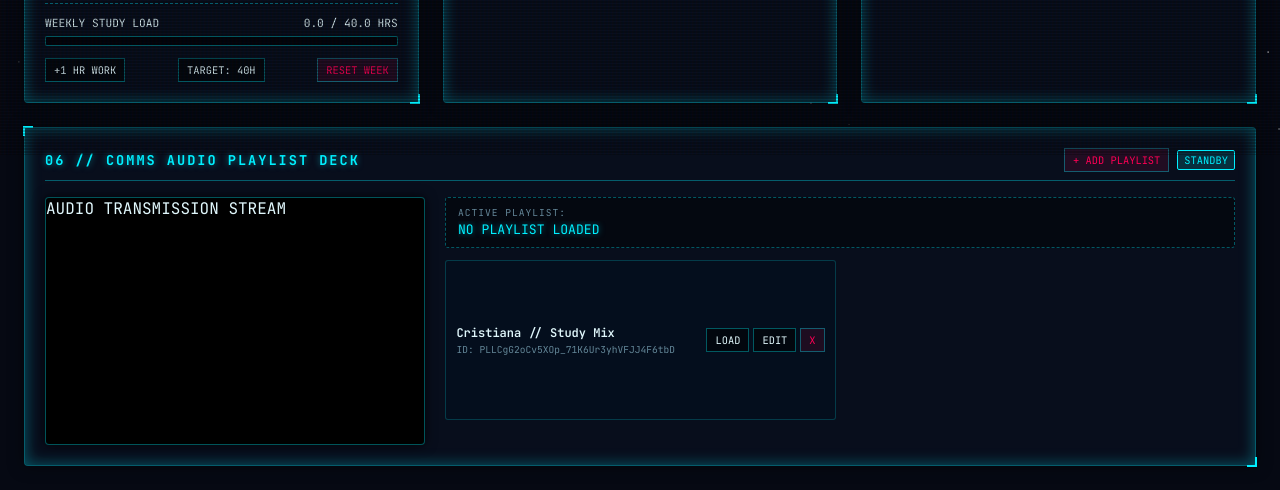
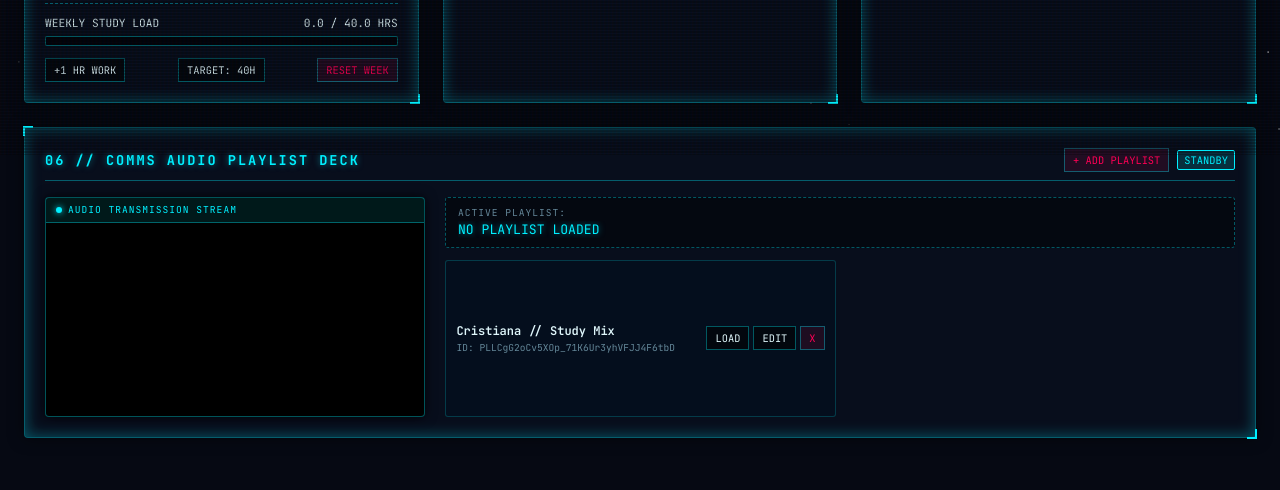
Before and after one commit to Benjudahthelion/PelicanOS, a plain HTML site: page index.html in a window 1280 px wide. Shown: the part 645-1135 px from the top of the page. After the commit the page ends 1107 px from the top, so only its background shows below. Drawn offline with Linux system fonts and the light colour scheme; no server answers.

```diff
--- a/style.css
+++ b/style.css
@@ -504,7 +504,7 @@ body {
   opacity: 0.4;
 }
 
-/* --- SIDE-BY-SIDE AUDIO PLAYLIST DECK --- */
+/* --- CYBER FRAMED AUDIO DECK --- */
 .audio-deck-layout {
   display: flex;
   gap: 1.25rem;
@@ -523,16 +523,41 @@ body {
   border: 1px solid var(--panel-border);
   border-radius: 4px;
   background: #000;
-  overflow: hidden;
+  display: flex;
+  flex-direction: column;
   flex-shrink: 0;
   box-shadow: 0 0 12px rgba(0,0,0,0.8);
+}
+
+.cyber-frame-header {
+  background: rgba(0, 240, 255, 0.1);
+  border-bottom: 1px solid var(--panel-border);
+  padding: 0.35rem 0.6rem;
+  display: flex;
+  align-items: center;
+  gap: 0.4rem;
+}
+
+.cyber-dot {
+  width: 6px;
+  height: 6px;
+  background: var(--primary);
+  border-radius: 50%;
+  box-shadow: 0 0 6px var(--primary);
+}
+
+.cyber-frame-title {
+  font-size: 0.6rem;
+  color: var(--primary);
+  letter-spacing: 1px;
 }
 
 .playlist-iframe {
   width: 100%;
   height: 100%;
-  min-height: 220px;
+  min-height: 185px;
   border: none;
+  flex: 1;
 }
 
 .audio-manager-station {
```
